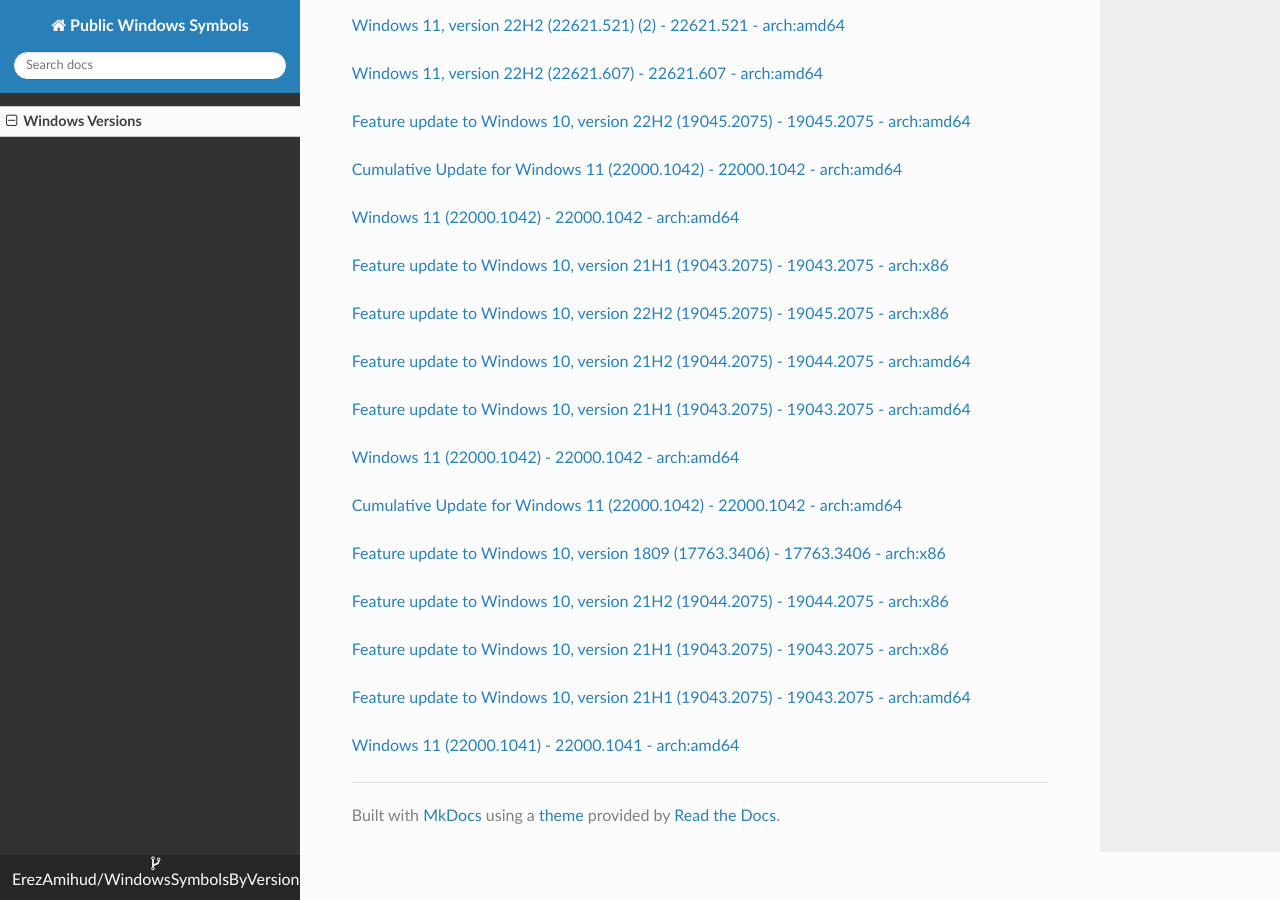
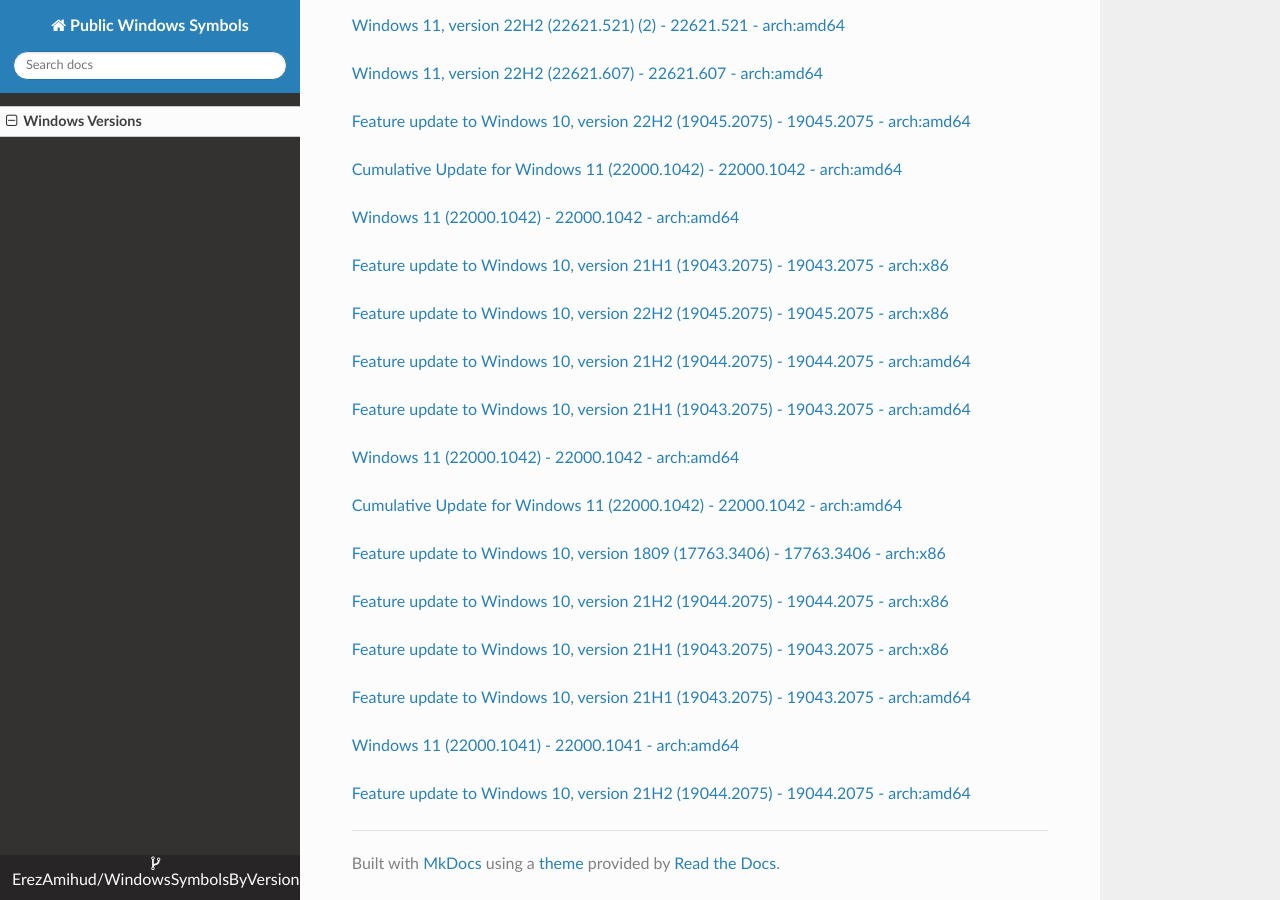
Before and after one commit to ErezAmihud/WindowsSymbolsByVersion, an MkDocs documentation site: the page built from docs/index.md, in a window 1280 px wide and 900 px high, scrolled down 51989 px. Built offline with MkDocs 1.6.1, drawn with Linux system fonts in a browser that asks for light colours; nearby versions of some CDN libraries.

Commit message:
Automated commit, add manifest for a8eaeb9e-6de2-454c-8022-5b3fb5c8fce8

```diff
--- a/docs/index.md
+++ b/docs/index.md
@@ -3073,3 +3073,6 @@
 
 
 [Windows 11 (22000.1041) - 22000.1041 - arch:amd64](https://github.com/ErezAmihud/WindowsSymbolsByVersion/blob/main/manifests/72d7fcbe-993a-42f8-a953-eb9742b02b65.manifest)
+
+
+[Feature update to Windows 10, version 21H2 (19044.2075) - 19044.2075 - arch:amd64](https://github.com/ErezAmihud/WindowsSymbolsByVersion/blob/main/manifests/a8eaeb9e-6de2-454c-8022-5b3fb5c8fce8.manifest)
```
Also changed, not shown: process_builds.json (+1 -1 lines).
